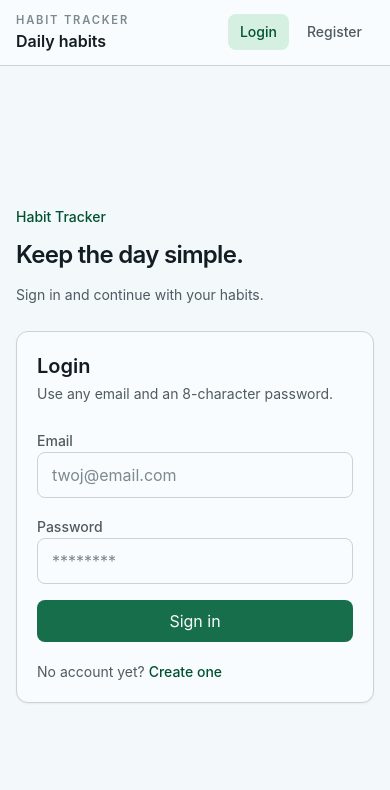
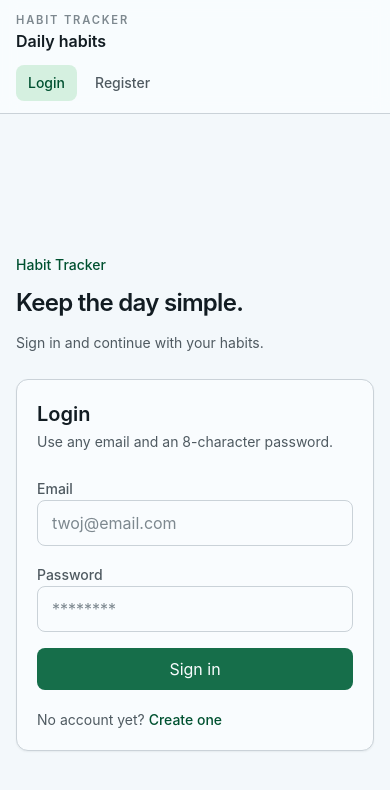
Before and after one commit to ktymura/habit-tracker, a React (Vite) app in the folder habit-tracker-frontend/: page /login in a window 390 px wide. Shown: the top 790 px of the page. Built offline with nearby package versions, Linux system fonts and the light colour scheme; no server answers.

Commit message:
Make authenticated navbar responsive on small screens

```diff
--- a/habit-tracker-frontend/src/components/navigation/Navbar.tsx
+++ b/habit-tracker-frontend/src/components/navigation/Navbar.tsx
@@ -24,8 +24,8 @@ export function Navbar() {
 
   return (
     <header className="sticky top-0 z-40 border-b border-[var(--color-border)] bg-[var(--color-surface)]/92 backdrop-blur">
-      <div className="mx-auto flex max-w-6xl items-center justify-between gap-4 px-4 py-3 sm:px-6">
-        <div>
+      <div className="mx-auto grid max-w-6xl grid-cols-[minmax(0,1fr)_auto] items-start gap-x-3 gap-y-3 px-4 py-3 sm:flex sm:items-center sm:justify-between sm:gap-4 sm:px-6">
+        <div className="min-w-0">
           <p className="text-[0.7rem] font-semibold uppercase tracking-[0.16em] text-[var(--color-text-soft)]">
             Habit Tracker
           </p>
@@ -34,7 +34,7 @@ export function Navbar() {
           </h1>
         </div>
 
-        <nav className="flex flex-wrap items-center justify-end gap-1.5">
+        <nav className="col-span-2 row-start-2 flex flex-wrap items-center gap-1.5 sm:col-auto sm:row-auto sm:justify-end">
           {visibleItems.map((item) => (
             <NavLink
               key={item.to}
@@ -55,6 +55,7 @@ export function Navbar() {
 
         {authenticated ? (
           <Button
+            className="col-start-2 row-start-1 whitespace-nowrap sm:col-auto sm:row-auto"
             variant="secondary"
             onClick={() => {
               clearAuthToken()
```
